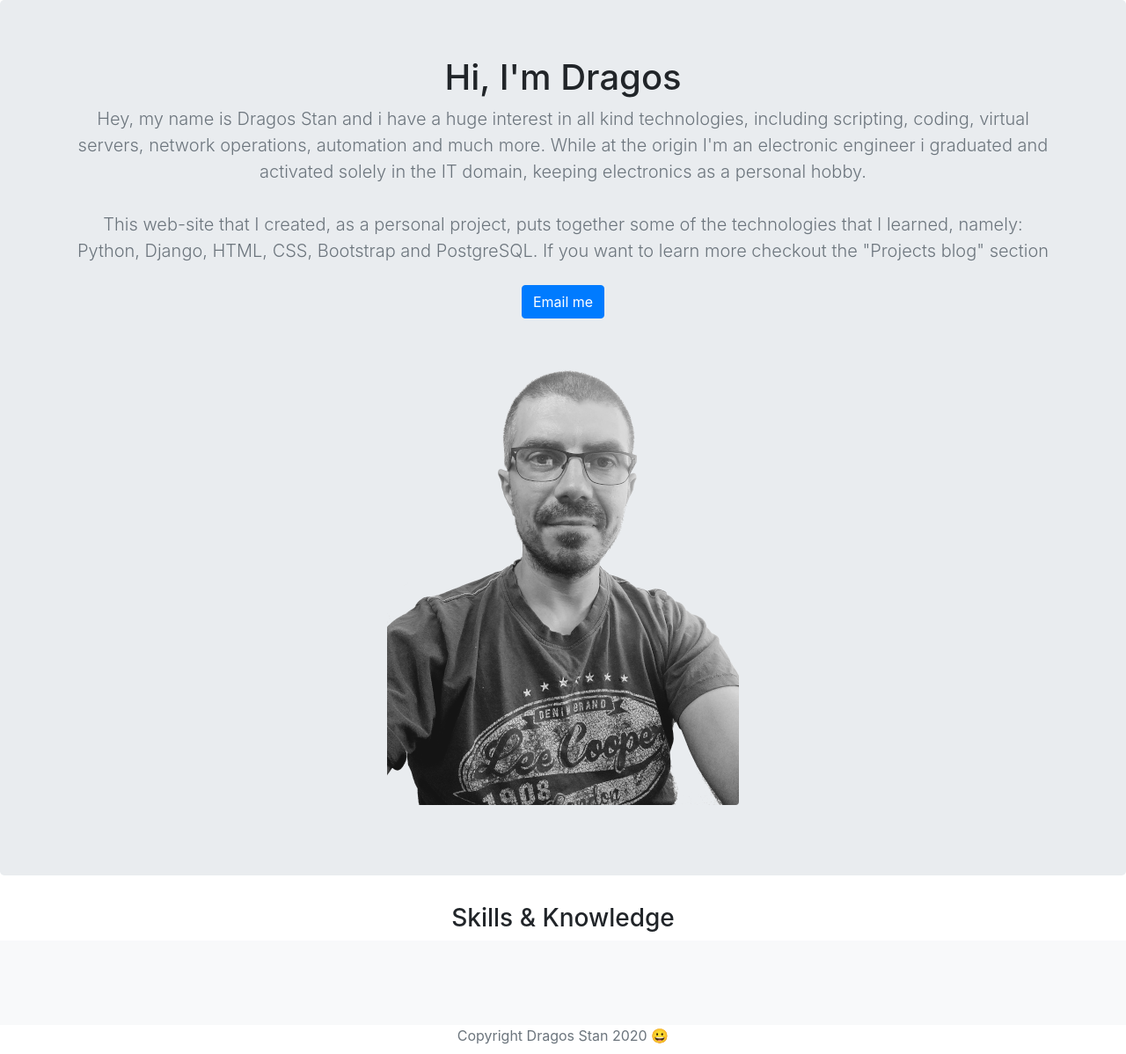
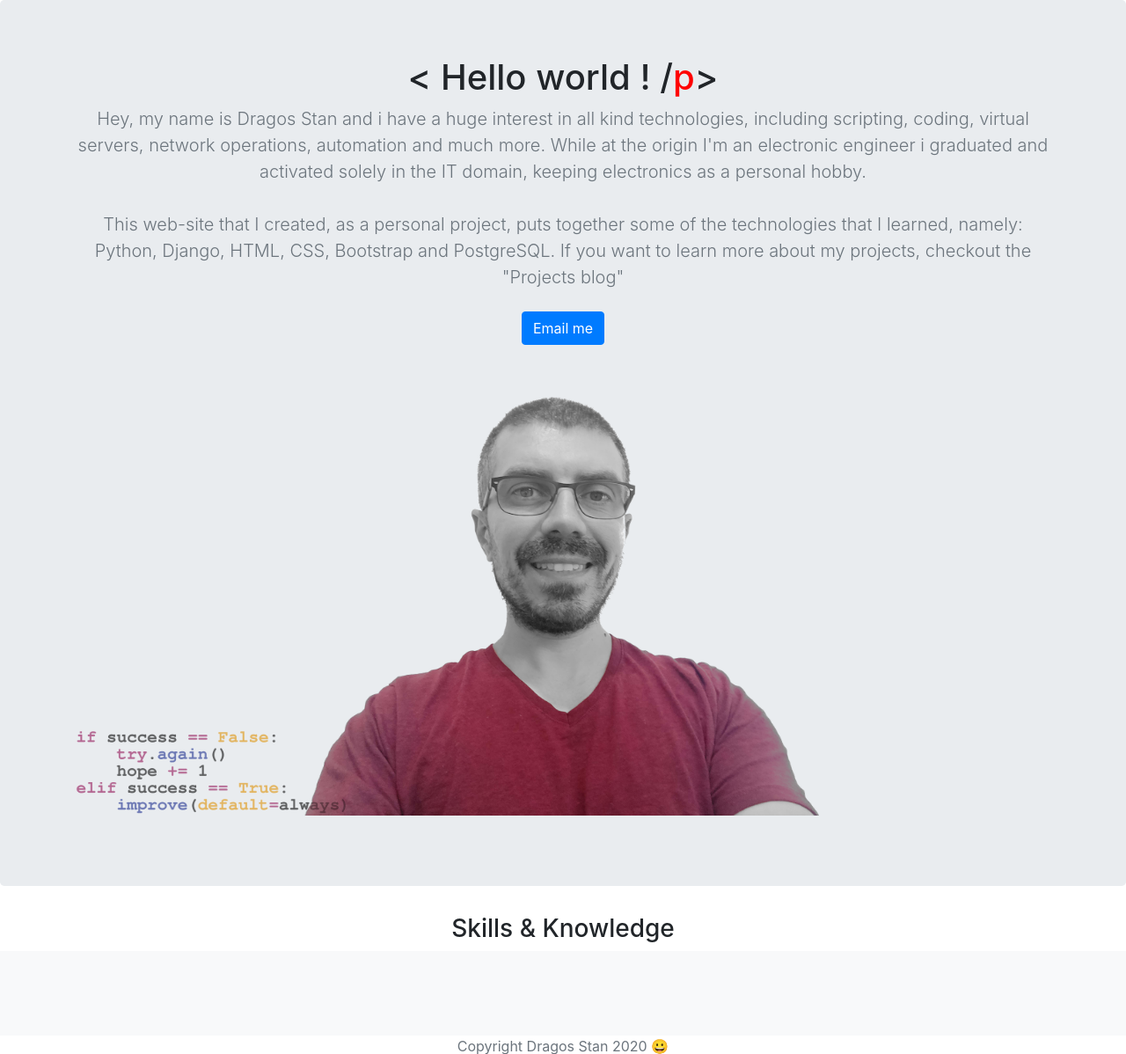
Before and after one commit to dstan82/portfolio, a Django app: page / in a window 1280 px wide. Shown: the part 56-1254 px from the top of the page at 88% size. Run offline with Django 3.2, Linux system fonts and the light colour scheme; data that the repository does not hold is empty; some libraries are stand-ins or nearby versions.

Commit message:
final polish

```diff
--- a/blog/templates/blog/detail.html
+++ b/blog/templates/blog/detail.html
@@ -68,7 +68,7 @@
       <div class="container">
       <h1 class="text-center pt-3">{{post.title}}</h1>
       <p class="text-center">{{post.pub_date}}</p>
-      <img class="img-fluid" src={{post.image.url}} />
+      <img class="img-fluid img-thumbnail" src={{post.image.url}} />
       <br>
       <p>{{post.body|linebreaks}}</p>
     </div>
--- a/jobs/templates/jobs/home.html
+++ b/jobs/templates/jobs/home.html
@@ -70,24 +70,20 @@
 
         <section class="jumbotron text-center">
             <div class="container">
-                <h1>Hi, I'm Dragos</h1>
+                <h1> &lt; Hello world ! /<span style="color: red;">p</span>&gt;</h1>
                 <p class="lead text-muted">
-
 Hey, my name is Dragos Stan and i have a huge interest in all kind technologies, including scripting, coding, virtual servers, network operations, automation and much more. While at the origin I'm an electronic engineer i graduated and activated solely in the IT domain, keeping electronics as a personal hobby.
 <br />
 <br />
-This web-site that I created, as a personal project, puts together some of the technologies that I learned, namely: Python, Django, HTML, CSS, Bootstrap and PostgreSQL. If you want to learn more checkout the "Projects blog" section</p>
+This web-site that I created, as a personal project, puts together some of the technologies that I learned, namely: Python, Django, HTML, CSS, Bootstrap and PostgreSQL. If you want to learn more about my projects, checkout the "Projects blog"</p>
                 <p>
                     <a href="mailto:standragos82@gmail.com" class="btn btn-primary my-2">Email me</a>
                 </p>
                 <p>
-                    <img class="img-fluid rounded" src="{% static 'dragos.png' %}" width="400" />
-
+                    <img class="img-fluid rounded" src="{% static 'dragos_static.png' %}" width="1400" />
                 </p>
             </div>
-
         </section>
-
         <h3 class="text-center">Skills & Knowledge</h3>
         <div class="album py-5 bg-light">
             <div class="container">
```
Also changed, not shown: portfolio/static/code.png (added), portfolio/static/dragos_static.png (added).
